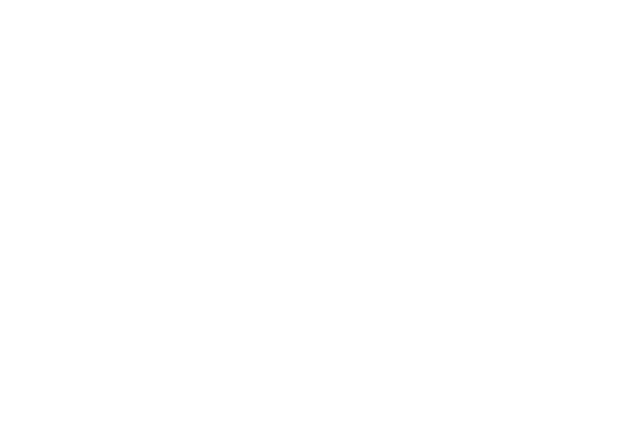
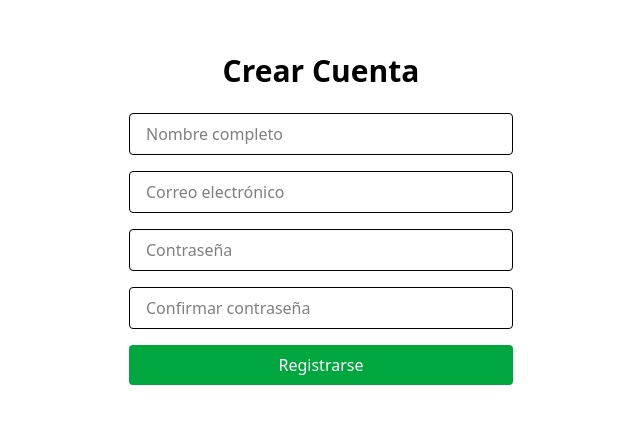
Before and after one commit to juanpablotv/tlaxmagic, a React (Vite) app: page /register in a window 1280 px wide. Before the commit this address had no page. Shown: the part 181-604 px from the top of the page, without its empty margins (319-959 px from the left). Built offline with nearby package versions, Linux system fonts and the light colour scheme.

Commit message:
Login and Sing up

```diff
--- a/src/App.tsx
+++ b/src/App.tsx
@@ -1,5 +1,7 @@
 import React from 'react';
 import { BrowserRouter as Router, Routes, Route } from 'react-router-dom';
+import Register from './Register';
+import Login from './Login';
 import HomePage from './HomePage';
 import About from './pages/About';
 import Contact from './pages/Contact';
@@ -8,6 +10,8 @@
   return (
     <Router>
       <Routes>
+        <Route path="/register" element={<Register />} />
+        <Route path="/login" element={<Login />} />
         <Route path="/" element={<HomePage />} />
         <Route path="/about" element={<About />} />
         <Route path="/contact" element={<Contact />} />
--- a/src/HomePage.tsx
+++ b/src/HomePage.tsx
@@ -2,8 +2,14 @@
 import { motion } from 'framer-motion';
 import { useNavigate } from 'react-router-dom';
 
+
 const HomePage: React.FC = () => {
   const navigate = useNavigate();
+
+  const handleLogout = () => {
+    localStorage.removeItem("session");
+    navigate("/login");
+  };
 
   const towns = [
     {
@@ -51,6 +57,13 @@
           >
             Contact
           </motion.button>
+
+          <button
+          onClick={handleLogout}
+          className="absolute right-0 top-0 bg-red-500 text-white px-4 py-2 rounded hover:bg-red-600"
+        >
+          Cerrar sesión
+        </button>
         </div>
       </header>
 
--- /dev/null
+++ b/src/Login.tsx
@@ -0,0 +1,76 @@
+import React, { useState } from "react";
+import { useNavigate } from "react-router-dom";
+
+const Login: React.FC = () => {
+    const [email, setEmail] = useState("");
+    const [password, setPassword] = useState("");
+    const [error, setError] = useState("");
+    const navigate = useNavigate();
+
+    const handleLogin = (e: React.FormEvent) => {
+        e.preventDefault();
+
+             // Obtener usuario guardado
+            const storedUser = localStorage.getItem("user");
+            console.log("Usuario guardado:", storedUser); // <-- Depuración
+
+            if (!storedUser) {
+                setError("No se encontró ninguna cuenta registrada.");
+                return;
+            }
+
+            const parsedUser = JSON.parse(storedUser);
+
+            // Limpiar espacios
+            if (
+                email.trim() === parsedUser.email.trim() &&
+                password.trim() === parsedUser.password.trim()
+            ) {
+                // Guardar sesión activa
+                localStorage.setItem("session", JSON.stringify({ email }));
+                navigate("/"); // Redirige al home
+            } else {
+                setError("Correo o contraseña incorrectos.");
+            }
+
+        };
+
+    return (
+        <div className="flex flex-col items-center justify-center h-screen px-4">
+        <h1 className="text-3xl font-bold mb-6">Iniciar Sesión</h1>
+        <form className="w-full max-w-sm space-y-4" onSubmit={handleLogin}>
+            <input
+            type="email"
+            placeholder="Correo electrónico"
+            value={email}
+            onChange={(e) => setEmail(e.target.value)}
+            className="w-full px-4 py-2 border rounded"
+            required
+            />
+            <input
+            type="password"
+            placeholder="Contraseña"
+            value={password}
+            onChange={(e) => setPassword(e.target.value)}
+            className="w-full px-4 py-2 border rounded"
+            required
+            />
+            {error && <p className="text-red-500">{error}</p>}
+            <button
+            type="submit"
+            className="w-full bg-blue-600 text-white py-2 rounded hover:bg-blue-700"
+            >
+            Entrar
+            </button>
+            <p className="text-sm mt-4 text-center">
+            ¿No tienes cuenta?{" "}
+            <a href="/register" className="text-blue-600 hover:underline">
+                Regístrate aquí
+            </a>
+            </p>
+        </form>
+        </div>
+    );
+};
+
+export default Login;
--- /dev/null
+++ b/src/Register.tsx
@@ -0,0 +1,87 @@
+import React, { useState } from "react";
+import { useNavigate } from "react-router-dom";
+
+const Register: React.FC = () => {
+    const [nombre, setNombre] = useState("");
+    const [email, setEmail] = useState("");
+    const [password, setPassword] = useState("");
+    const [confirmPassword, setConfirmPassword] = useState("");
+    const [error, setError] = useState("");
+    const navigate = useNavigate();
+
+    const handleRegister = (e: React.FormEvent) => {
+        e.preventDefault();
+
+        // Validaciones
+        if (!nombre || !email || !password || !confirmPassword) {
+        setError("Todos los campos son obligatorios.");
+        return;
+        }
+
+        if (password.length < 6) {
+        setError("La contraseña debe tener al menos 6 caracteres.");
+        return;
+        }
+
+        if (password !== confirmPassword) {
+        setError("Las contraseñas no coinciden.");
+        return;
+        }
+
+        // Simular guardado en localStorage
+        const nuevoUsuario = { nombre, email, password };
+        localStorage.setItem("user", JSON.stringify(nuevoUsuario));
+
+        // Redirigir al home
+        navigate("/src/HomePage.tsx");
+    };
+
+    return (
+        <div className="flex flex-col items-center justify-center min-h-screen px-4">
+        <h1 className="text-3xl font-bold mb-6">Crear Cuenta</h1>
+        <form className="w-full max-w-sm space-y-4" onSubmit={handleRegister}>
+            <input
+            type="text"
+            placeholder="Nombre completo"
+            value={nombre}
+            onChange={(e) => setNombre(e.target.value)}
+            className="w-full px-4 py-2 border rounded"
+            required
+            />
+            <input
+            type="email"
+            placeholder="Correo electrónico"
+            value={email}
+            onChange={(e) => setEmail(e.target.value)}
+            className="w-full px-4 py-2 border rounded"
+            required
+            />
+            <input
+            type="password"
+            placeholder="Contraseña"
+            value={password}
+            onChange={(e) => setPassword(e.target.value)}
+            className="w-full px-4 py-2 border rounded"
+            required
+            />
+            <input
+            type="password"
+            placeholder="Confirmar contraseña"
+            value={confirmPassword}
+            onChange={(e) => setConfirmPassword(e.target.value)}
+            className="w-full px-4 py-2 border rounded"
+            required
+            />
+            {error && <p className="text-red-500 text-sm">{error}</p>}
+            <button
+            type="submit"
+            className="w-full bg-green-600 text-white py-2 rounded hover:bg-green-700"
+            >
+            Registrarse
+            </button>
+        </form>
+        </div>
+    );
+};
+
+export default Register;
--- a/src/pages/About.tsx
+++ b/src/pages/About.tsx
@@ -1,6 +1,10 @@
 import React from 'react';
+import { useNavigate } from 'react-router-dom';
 
 const About: React.FC = () => {
+  const navigate = useNavigate();
+
+
   return (
     <div className="min-h-screen flex flex-col items-center justify-center p-10 bg-white text-black">
       <h1 className="text-4xl font-bold text-blue-800 mb-6">Sobre MagicTlax</h1>
@@ -16,6 +20,13 @@
         <br /><br />
         ¡Descubre con nosotros la magia que vive en cada rincón de Tlaxcala!
       </p>
+      <button
+        onClick={() => navigate('/')}
+        className="flex items-center gap-2 bg-blue-600 text-white px-4 py-2 rounded shadow hover:bg-blue-700 transition mb-4 mt-8"
+      >
+        <span className="text-xl">&#8592;</span> {/* Flecha izquierda */}
+        Volver al Home
+      </button>
     </div>
   );
 };
--- a/src/pages/Contact.tsx
+++ b/src/pages/Contact.tsx
@@ -1,6 +1,10 @@
 import React from 'react';
+import { useNavigate } from 'react-router-dom';
 
 const Contact: React.FC = () => {
+  const navigate = useNavigate();
+
+
   return (
     <div className="min-h-screen bg-white text-black p-10 text-center">
       <h1 className="text-4xl font-bold text-blue-800 mb-4">Contáctanos</h1>
@@ -21,6 +25,13 @@
           Enviar
         </button>
       </form>
+      <button
+        onClick={() => navigate('/')}
+        className="flex items-center gap-2 bg-blue-600 text-white px-4 py-2 rounded shadow hover:bg-blue-700 transition mb-4 mt-8"
+      >
+        <span className="text-xl">&#8592;</span>
+        Volver al Home
+      </button>
     </div>
   );
 };
```
